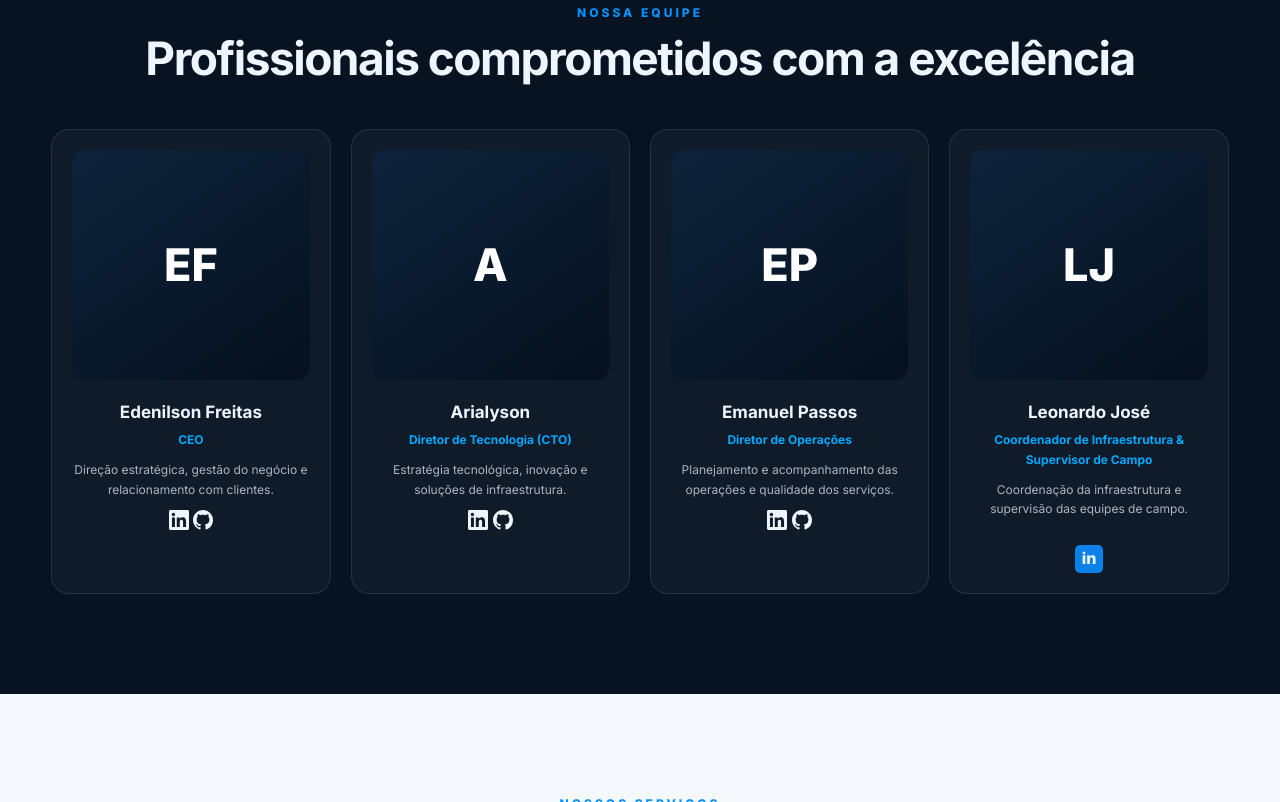
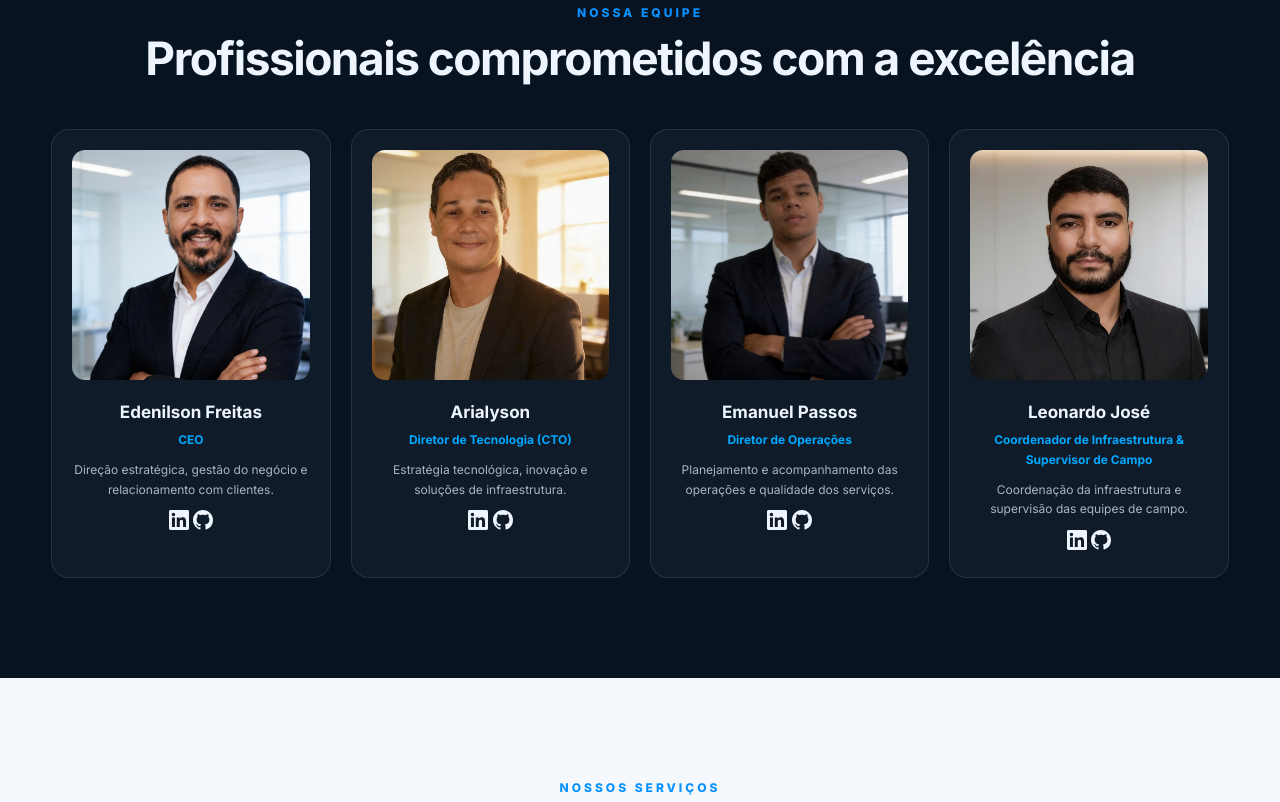
Before and after one commit to EdenilsonFreitas/Portifolio_Connecta, a plain HTML site: page index.html in a window 1280 px wide. Shown: the part 1998-2800 px from the top of the page. Drawn offline with Linux system fonts and the light colour scheme.

Commit message:
feitas as devidas alterações para colocar a logo marca e as fotos da equipe

```diff
--- a/css/style.css
+++ b/css/style.css
@@ -136,7 +136,7 @@
         auto;
 }
 
-
+/*
 .logo-mark {
 
     display:
@@ -169,7 +169,33 @@
     box-shadow:
         0 0 20px rgba(8,124,255,.35);
 }
+*/
+/* ================= LOGO IMAGEM ================= */
 
+.logo-img {
+    height: 42px;          /* Altura da logo */
+    width: auto;           /* Mantém a proporção */
+    display: block;
+    border-radius: 8px;    /* Opcional - se quiser cantos arredondados */
+}
+
+/* Ajuste para o footer */
+.footer-logo .logo-img {
+    height: 38px;          /* Um pouco menor no footer */
+}
+
+/* ================= LOGO IMAGEM ================= */
+
+.logo-img {
+    height: 42px;
+    width: auto;
+    display: block;
+}
+
+/* Ajuste específico para o footer */
+.footer-logo .logo-img {
+    height: 38px;  /* Um pouco menor no rodapé */
+}
 
 .logo strong {
 
@@ -809,7 +835,7 @@
         hidden;
 }
 
-
+/*
 .avatar span {
 
     font-size:
@@ -824,7 +850,25 @@
     z-index:
         1;
 }
+*/
+.avatar {
+    height: 230px;
+    border-radius: 13px;
+    background: linear-gradient(145deg, #0d233b, #06101e);
+    display: grid;
+    place-items: center;
+    margin-bottom: 18px;
+    position: relative;
+    overflow: hidden;
+}
 
+/* Estilo para as fotos */
+.team-photo {
+    width: 100%;
+    height: 100%;
+    object-fit: cover;  /* Corta a imagem para preencher o quadrado */
+    display: block;
+}
 
 .team-card h3 {
 
--- a/index.html
+++ b/index.html
@@ -30,7 +30,7 @@
     <header class="header" id="topo">
       <div class="container nav">
         <a href="#inicio" class="logo">
-          <span class="logo-mark">C</span>
+           <img src="img/logoConnecta.jpeg" alt="CONNECTA Logo" class="logo-img" />
 
           <span>
             <strong>CONNECTA</strong>
@@ -210,7 +210,7 @@
 
             <article class="team-card">
               <div class="avatar">
-                <span>EF</span>
+                <img src="img/fotoEddie.png" alt="Edenilson Freitas" class="team-photo" />
               </div>
 
               <h3>Edenilson Freitas</h3>
@@ -268,7 +268,7 @@
 
             <article class="team-card">
               <div class="avatar">
-                <span>A</span>
+                <img src="img/fotoArialyson3.jpeg" alt="Arialyson Lima" class="team-photo" />
               </div>
 
               <h3>Arialyson</h3>
@@ -326,7 +326,7 @@
 
             <article class="team-card">
               <div class="avatar">
-                <span>EP</span>
+                <img src="img/fotoEmanuel.jpeg" alt="Emanuel Passos" class="team-photo" />
               </div>
 
               <h3>Emanuel Passos</h3>
@@ -385,7 +385,7 @@
 
             <article class="team-card">
               <div class="avatar field">
-                <span>LJ</span>
+                <img src="img/leonardoFoto.jpeg" alt="Leonardo José" class="team-photo" />
               </div>
 
               <h3>Leonardo José</h3>
@@ -398,7 +398,47 @@
                 Coordenação da infraestrutura e supervisão das equipes de campo.
               </p>
 
-              <a href="#" aria-label="LinkedIn de Leonardo José"> in </a>
+              <div class="social-links">
+                <a
+                  href="https://www.linkedin.com/in/leonardo-josé-b26778430"
+                  target="_blank"
+                  rel="noopener noreferrer"
+                  class="social-link"
+                  aria-label="LinkedIn de Leonardo José"
+                >
+                  <svg
+                    xmlns="http://www.w3.org/2000/svg"
+                    width="20"
+                    height="20"
+                    viewBox="0 0 24 24"
+                    fill="currentColor"
+                  >
+                    <path
+                      d="M20.447 20.452h-3.554v-5.569c0-1.328-.027-3.037-1.852-3.037-1.853 0-2.136 1.445-2.136 2.939v5.667H9.351V9h3.414v1.561h.046c.477-.9 1.637-1.85 3.37-1.85 3.601 0 4.267 2.37 4.267 5.455v6.286zM5.337 7.433c-1.144 0-2.063-.926-2.063-2.065 0-1.138.92-2.063 2.063-2.063 1.14 0 2.064.925 2.064 2.063 0 1.139-.925 2.065-2.064 2.065zm1.782 13.019H3.555V9h3.564v11.452zM22.225 0H1.771C.792 0 0 .774 0 1.729v20.542C0 23.227.792 24 1.771 24h20.451C23.2 24 24 23.227 24 22.271V1.729C24 .774 23.2 0 22.222 0h.003z"
+                    />
+                  </svg>
+                </a>
+
+                <a
+                  href="https://github.com/Leoj73"
+                  target="_blank"
+                  rel="noopener noreferrer"
+                  class="social-link"
+                  aria-label="GitHub de Leonardo José"
+                >
+                  <svg
+                    xmlns="http://www.w3.org/2000/svg"
+                    width="20"
+                    height="20"
+                    viewBox="0 0 24 24"
+                    fill="currentColor"
+                  >
+                    <path
+                      d="M12 0C5.37 0 0 5.37 0 12c0 5.31 3.435 9.795 8.205 11.385.6.105.825-.255.825-.57 0-.285-.015-1.23-.015-2.235-3.015.555-3.795-.735-4.035-1.41-.135-.345-.72-1.41-1.23-1.695-.42-.225-1.02-.78-.015-.795.945-.015 1.62.87 1.845 1.23 1.08 1.815 2.805 1.305 3.495.99.105-.78.42-1.305.765-1.605-2.67-.3-5.46-1.335-5.46-5.925 0-1.305.465-2.385 1.23-3.225-.12-.3-.54-1.53.12-3.15 0 0 1.005-.315 3.3 1.23.96-.27 1.98-.405 3-.405s2.04.135 3 .405c2.295-1.56 3.3-1.23 3.3-1.23.66 1.62.24 2.85.12 3.15.765.84 1.23 1.905 1.23 3.225 0 4.605-2.805 5.625-5.475 5.925.435.375.81 1.095.81 2.22 0 1.605-.015 2.895-.015 3.3 0 .315.225.69.825.57A12.02 12.02 0 0024 12c0-6.63-5.37-12-12-12z"
+                    />
+                  </svg>
+                </a>
+              </div>
             </article>
           </div>
         </div>
@@ -524,7 +564,7 @@
       <div class="container footer-grid">
         <div>
           <a href="#topo" class="logo footer-logo">
-            <span class="logo-mark"> C </span>
+            <img src="img/logoConnecta.jpeg" alt="CONNECTA Logo" class="logo-img" />
 
             <span>
               <strong>CONNECTA</strong>
```
Also changed, not shown: img/fotoArialyson3.jpeg (added), img/fotoEddie.png (added), img/fotoEmanuel.jpeg (added), img/leonardoFoto.jpeg (added), img/logoConnecta.jpeg (added).
